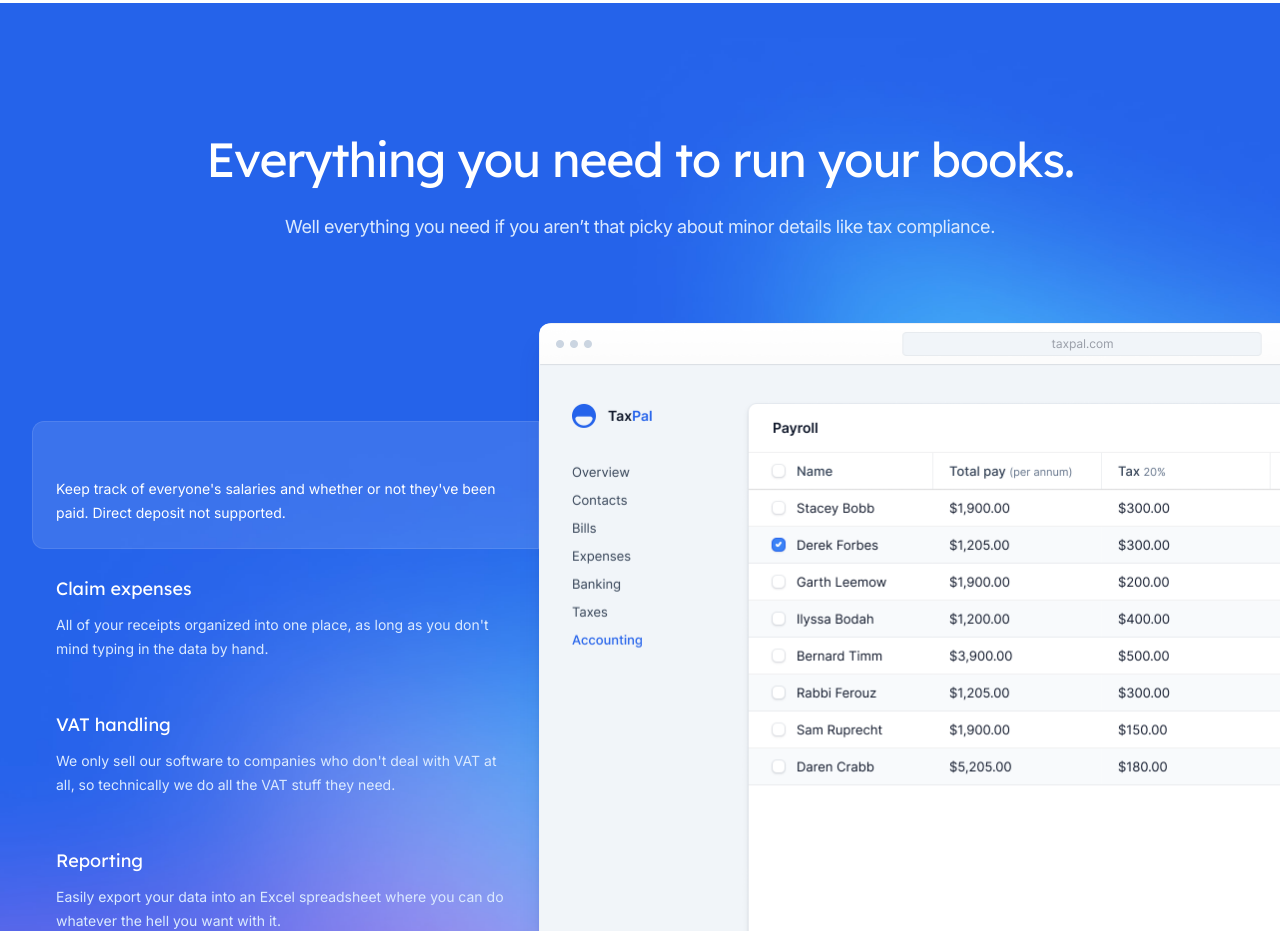
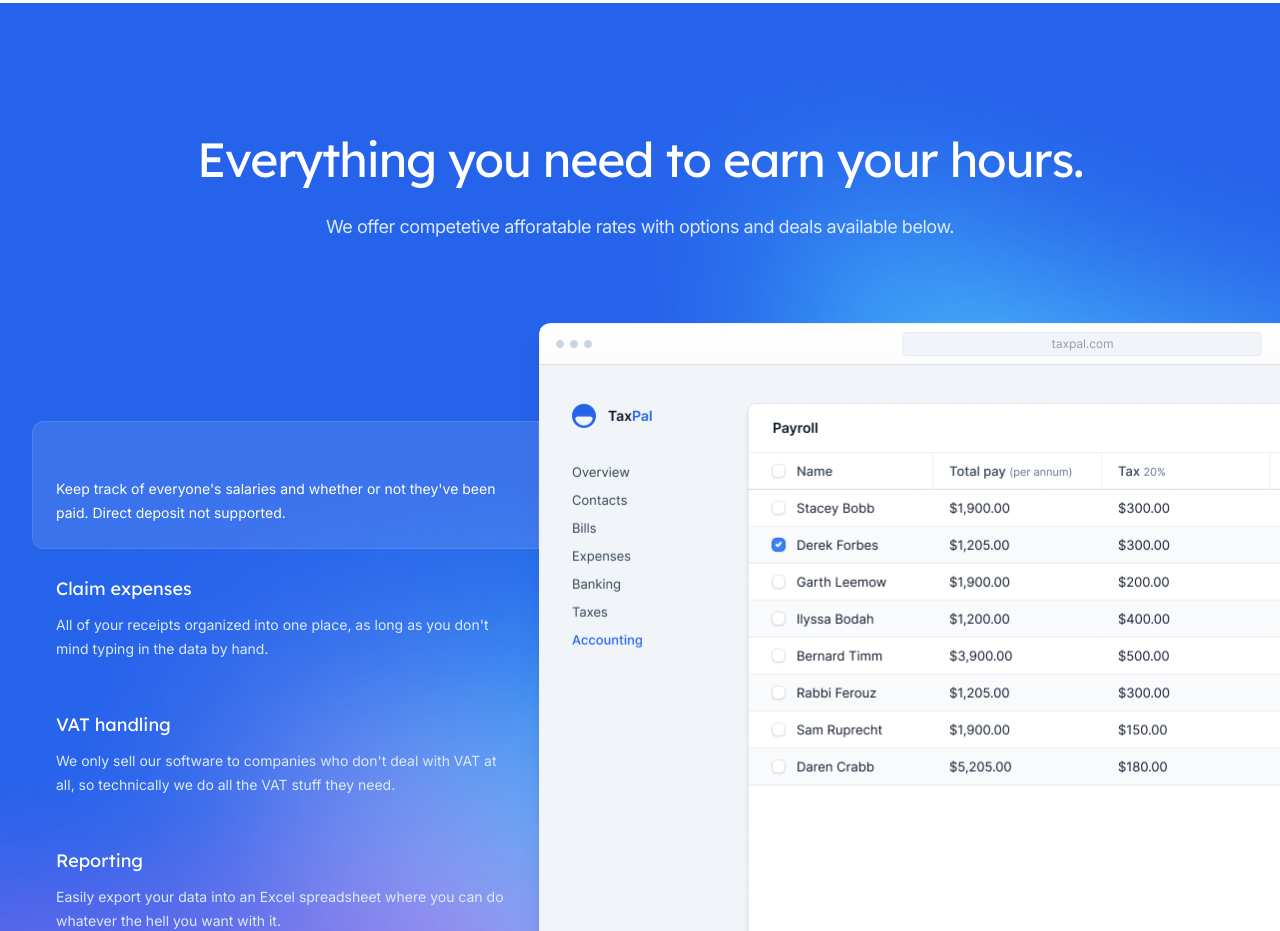
Before and after one commit to HunterBrennan1/devaviation, a Next.js app: page / in a window 1280 px wide. Shown: the part 840-1771 px from the top of the page. Built offline with nearby package versions, Linux system fonts and the light colour scheme.

Commit message:
updated features section to display information

```diff
--- a/src/components/PrimaryFeatures.jsx
+++ b/src/components/PrimaryFeatures.jsx
@@ -74,11 +74,10 @@ export function PrimaryFeatures() {
       <Container className="relative">
         <div className="max-w-2xl md:mx-auto md:text-center xl:max-w-none">
           <h2 className="font-display text-3xl tracking-tight text-white sm:text-4xl md:text-5xl">
-            Everything you need to run your books.
+            Everything you need to earn your hours.
           </h2>
           <p className="mt-6 text-lg tracking-tight text-blue-100">
-            Well everything you need if you aren’t that picky about minor
-            details like tax compliance.
+            We offer competetive afforatable rates with options and deals available below.
           </p>
         </div>
         <Tab.Group
```
